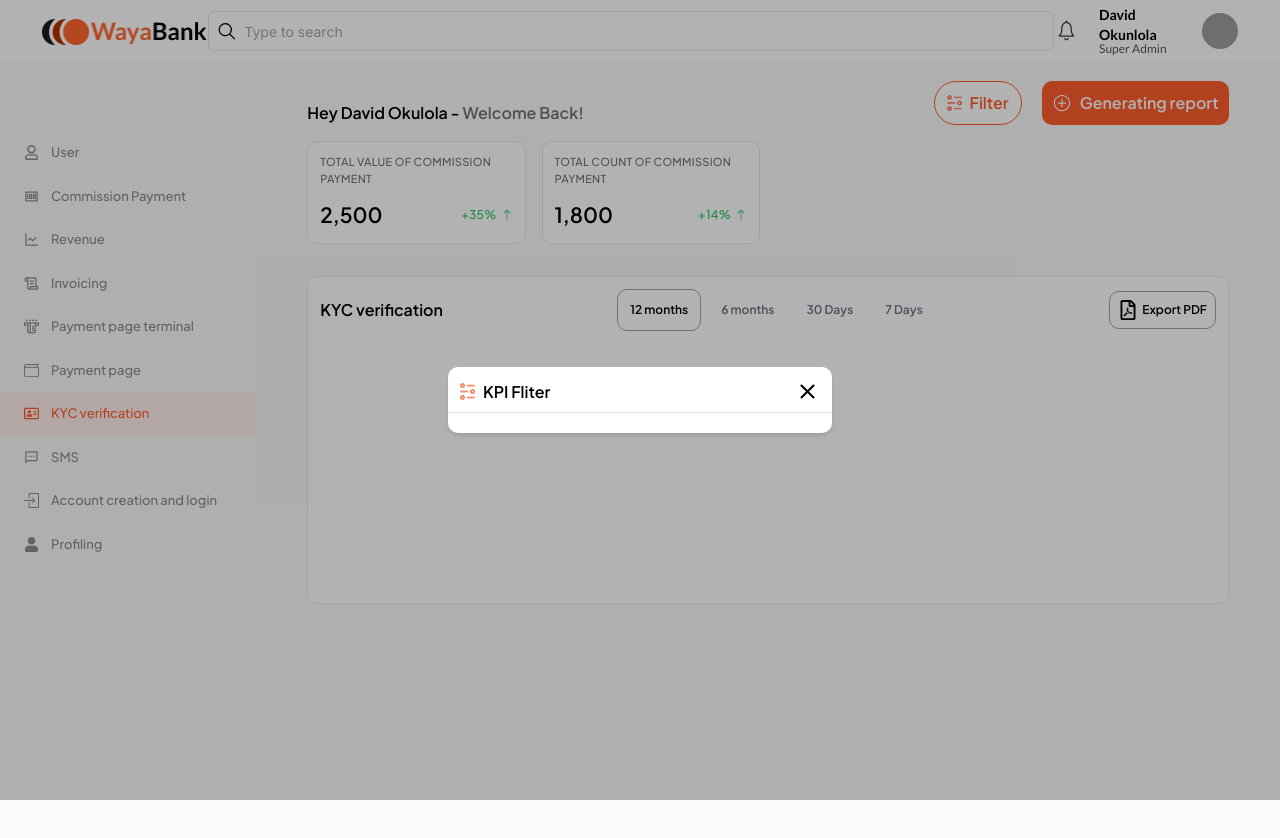
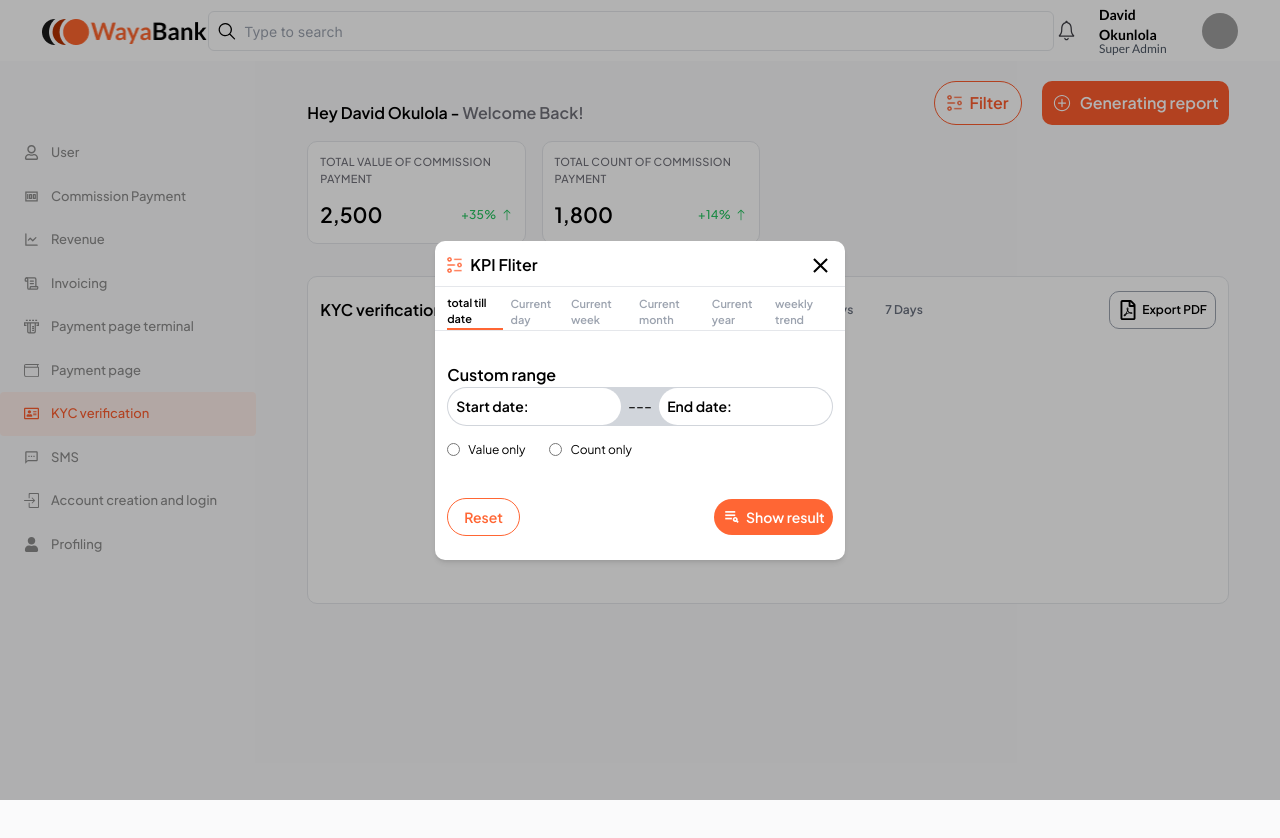
Before and after one commit to mr-atuzie/secureAuth_FE, a React (Create React App) app: page /payment-gateway/kyc in a window 1280 px wide. Both pictures are taken after a click on the button "Filter". Shown: the top 838 px of the page. Built offline with nearby package versions, Linux system fonts and the light colour scheme; grey boxes are pictures that could not be loaded.

Commit message:
filtermodal

```diff
--- a/src/components/FilterModal.jsx
+++ b/src/components/FilterModal.jsx
@@ -1,11 +1,12 @@
 import React from "react";
 import filter from "../assets/filter.png";
 import { MdOutlineClose } from "react-icons/md";
+import { CgPlayListSearch } from "react-icons/cg";
 
 const FilterModal = ({ setModal, modal }) => {
   return (
-    <div className=" w-full max-h-screen fixed top-0 bottom-0 bg-black/30 left-0 flex justify-center items-center">
-      <div className=" bg-white rounded-[10px] shadow-md w-[90%] lg:w-[30%] py-3">
+    <div className=" w-full max-h-screen fixed top-0 bottom-0  bg-black/30 left-0 flex justify-center items-center">
+      <div className=" bg-white rounded-[10px] shadow-md w-[90%] lg:w-[32%] py-3">
         <div className=" flex justify-between px-3 items-center">
           <div className=" flex gap-2 items-center">
             <img width={15} src={filter} alt="" />
@@ -15,6 +16,67 @@
           <MdOutlineClose onClick={() => setModal(!modal)} size={25} />
         </div>
         <hr className=" bg-gray-400  my-2" />
+
+        <div className=" flex gap-2  items-center px-3 ">
+          <p className=" font-semibold text-[11px] border-b-2 border-[#FF6634]">
+            total till date
+          </p>
+          <p className=" font-semibold text-[11px] text-gray-400">
+            Current day
+          </p>
+          <p className=" font-semibold text-[11px] text-gray-400">
+            Current week
+          </p>
+          <p className=" font-semibold text-[11px] text-gray-400">
+            Current month
+          </p>
+          <p className=" font-semibold text-[11px] text-gray-400">
+            Current year
+          </p>
+          <p className=" font-semibold text-[11px] text-gray-400">
+            weekly trend
+          </p>
+        </div>
+        <hr className=" bg-gray-400 " />
+
+        <div className=" p-3 mt-5">
+          <h2 className="font-semibold">Custom range</h2>
+          <div className=" bg-gray-300 w-full flex  justify-between items-center p-[1px] rounded-full">
+            <div className=" bg-white rounded-full w-[45%] p-2">
+              <h1 className=" font-semibold text-[14px]">Start date:</h1>
+            </div>
+            ---
+            <div className=" bg-white rounded-full w-[45%] p-2">
+              <h1 className=" font-semibold text-[14px]">End date:</h1>
+            </div>
+          </div>
+
+          <div className="flex items-center mt-4 gap-6">
+            <div className=" flex items-center gap-2">
+              <input type="radio" name="p1" id="p1" />
+              <label className=" text-xs" htmlFor="p1">
+                Value only
+              </label>
+            </div>
+            <div className=" flex items-center gap-2">
+              <input type="radio" name="p1" id="p1" />
+              <label className=" text-xs" htmlFor="p1">
+                Count only
+              </label>
+            </div>
+          </div>
+
+          <div className=" flex justify-between items-center mt-10">
+            <button className="py-2 px-4 border border-[#FF6634] text-sm font-semibold text-[#FF6634] rounded-full">
+              Reset
+            </button>
+
+            <button className="bg-[#FF6634] flex items-center gap-1 text-sm font-semibold text-white rounded-full p-2">
+              <CgPlayListSearch size={20} />
+              <p>Show result</p>
+            </button>
+          </div>
+        </div>
       </div>
     </div>
   );
```
